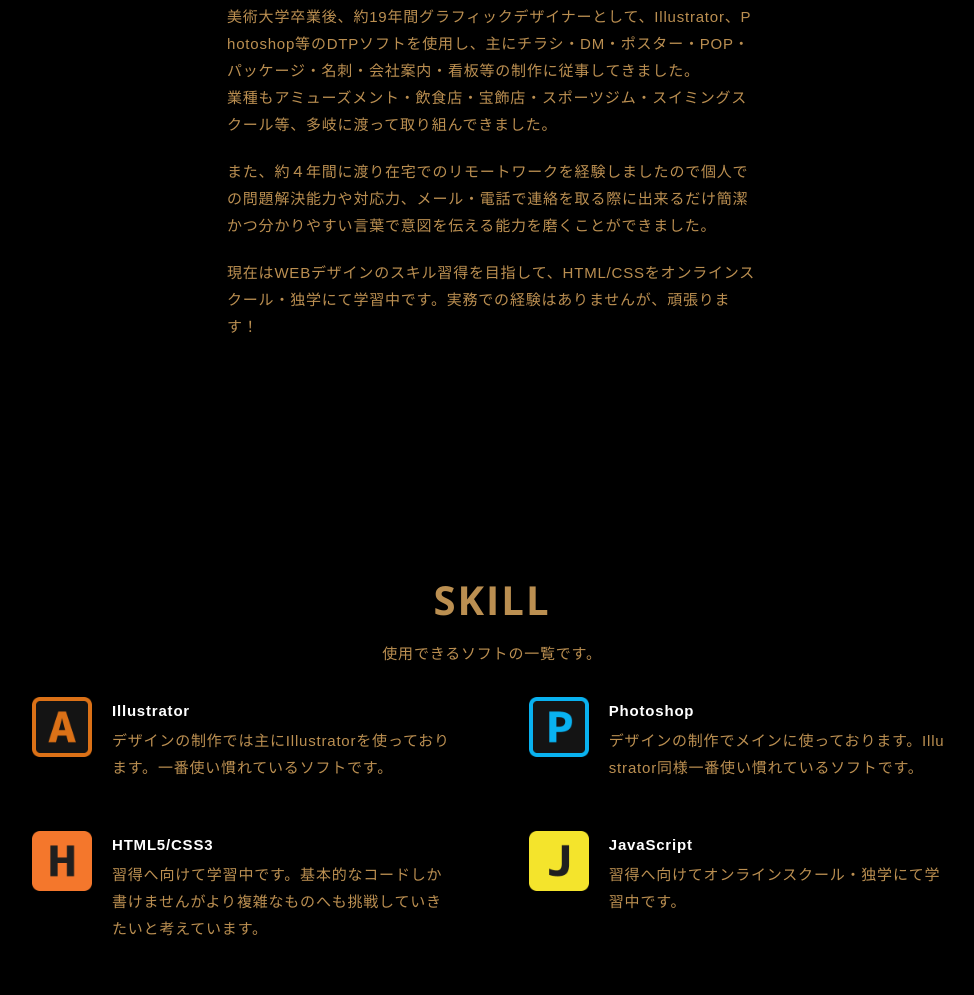
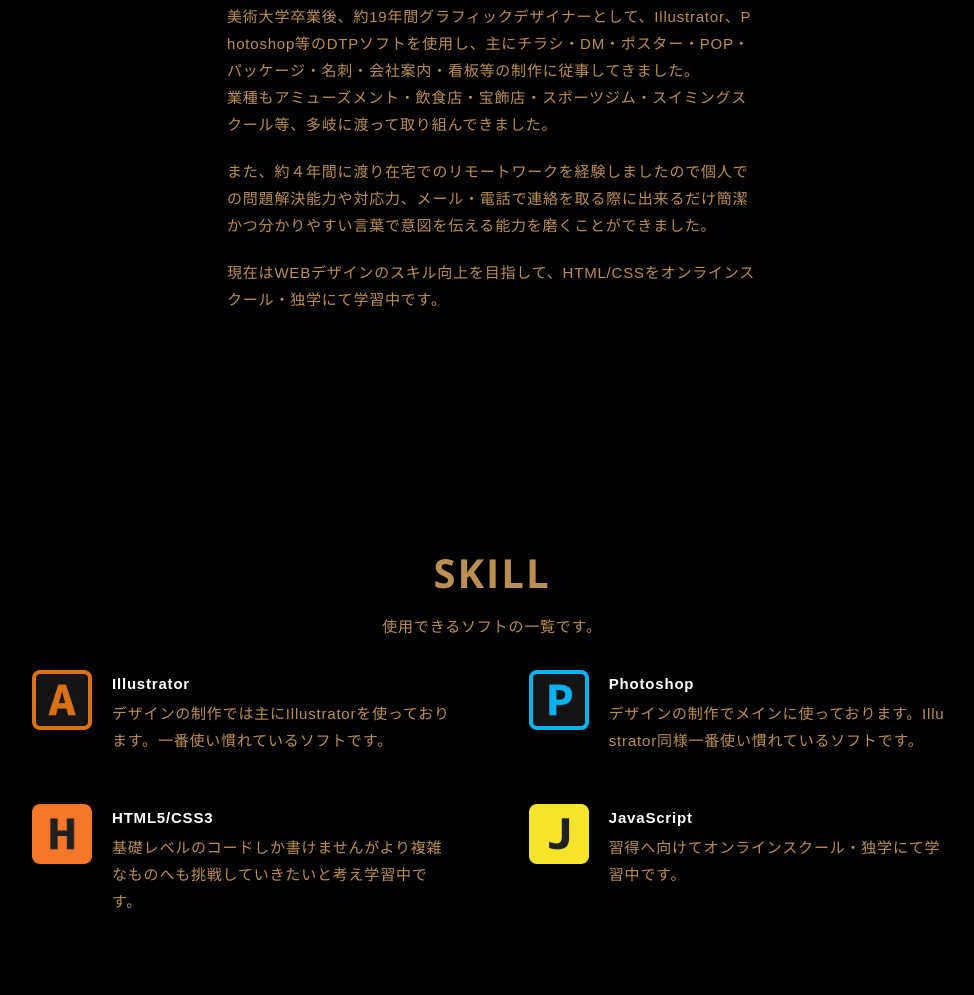
Before and after one commit to paninton/portfolio, a plain HTML site: page index.html in a window 1280 px wide. Shown: the part 3969-4964 px from the top of the page, without its empty margins (148-1122 px from the left). Drawn offline with nearby package versions, Linux system fonts and the light colour scheme.

Commit message:
Update index.html

```diff
--- a/index.html
+++ b/index.html
@@ -309,7 +309,7 @@
                   また、約４年間に渡り在宅でのリモートワークを経験しましたので個人での問題解決能力や対応力、メール・電話で連絡を取る際に出来るだけ簡潔かつ分かりやすい言葉で意図を伝える能力を磨くことができました。
                 </p>
                 <p>
-                  現在はWEBデザインのスキル習得を目指して、HTML/CSSをオンラインスクール・独学にて学習中です。実務での経験はありませんが、頑張ります！
+                  現在はWEBデザインのスキル向上を目指して、HTML/CSSをオンラインスクール・独学にて学習中です。
                 </p>
               </div>
             </div>
@@ -358,7 +358,7 @@
                 <div class="skill-body">
                   <h3 class="skill-title">HTML5/CSS3</h3>
                   <p>
-                    習得へ向けて学習中です。基本的なコードしか書けませんがより複雑なものへも挑戦していきたいと考えています。</p>
+                    基礎レベルのコードしか書けませんがより複雑なものへも挑戦していきたいと考え学習中です。</p>
                 </div>
               </div>
               <div class="skill-item">
```
